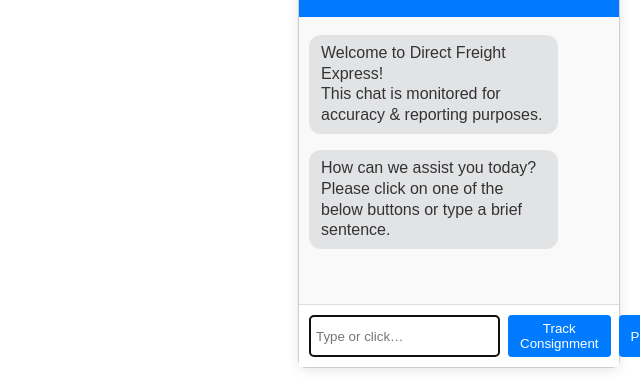
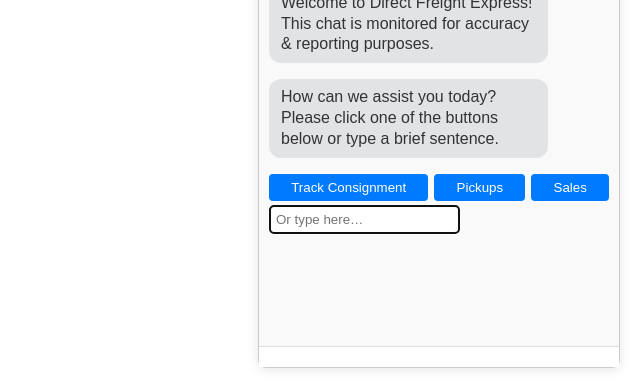
Before and after one commit to NortheyInc/delivery-chat-widget, a plain HTML site: page index.html in a window 1280 px wide. Shown: the part 412-800 px from the top of the page, without its empty margins (640-1280 px from the left). Drawn offline with Linux system fonts and the light colour scheme.

Commit message:
Enlarge widget & render inline choice buttons

```diff
--- a/script.js
+++ b/script.js
@@ -1,5 +1,5 @@
 document.addEventListener('DOMContentLoaded', () => {
-  // ―― 1. inline delivery data (populated!) ――
+  // 1) Inline delivery data
   const deliveryData = [
     {
       "CONSIGNMENT":   "9999912345678",
@@ -43,9 +43,9 @@
     }
   ];
 
-  // ―― 2. conversational steps ――
+  // 2) Chat steps
   const steps = [
-    { id: 'topic',    text: 'How can we assist you today?\nPlease click on one of the below buttons or type a brief sentence.', type: 'smartChoice', choices: ['Track Consignment','Pickups','Sales'] },
+    { id: 'topic',    text: 'How can we assist you today?\nPlease click one of the buttons below or type a brief sentence.', type: 'smartChoice', choices: ['Track Consignment','Pickups','Sales'] },
     { id: 'role',     text: 'Are you the Sender or Receiver?',                                              type: 'choice',      choices: ['Sender','Receiver'], dependsOn: 'Track Consignment' },
     { id: 'postcode', text: 'Enter the Postcode:',                                                            type: 'input',       dependsOn: 'Track Consignment' },
     { id: 'consign',  text: 'Enter the Consignment Number:',                                                  type: 'input',       dependsOn: 'Track Consignment' },
@@ -105,7 +105,7 @@
 
     fetch('https://formsubmit.co/ajax/peterno@directfreight.com.au', {
       method: 'POST',
-      headers: { 'Content-Type': 'application/json', Accept: 'application/json' },
+      headers: { 'Content-Type':'application/json','Accept':'application/json' },
       body: JSON.stringify({ subject: "Live Chat Request", message: bodyText })
     });
   }
@@ -114,22 +114,21 @@
     const session = generateSessionId();
     sendEmailNotification(answers, session);
     addMessage(
-      `Thanks! We've emailed a link so we can chat in real time.<br>` +
+      `Thanks! We've emailed a link for real-time chat.<br>` +
       `<a href="support.html?session=${session}" target="_blank">Click here to join live chat</a>`,
       'bot'
     );
 
-    // switch UI into free‐chat mode
+    // switch to free-chat mode
     input.innerHTML = '';
     const txt = document.createElement('input');
     txt.className = 'chat-text';
-    txt.placeholder = 'Type your message here...';
+    txt.placeholder = 'Type your message here…';
     const btn = document.createElement('button');
     btn.className = 'chat-btn';
     btn.textContent = 'Send';
     input.append(txt, btn);
 
-    // BroadcastChannel for real-time
     const channel = new BroadcastChannel('dfe-chat-'+session);
     btn.onclick = () => {
       const t = txt.value.trim();
@@ -165,7 +164,7 @@
         return startHandoff();
       }
 
-      // ―― DEBUG: what we’re comparing ――
+      // DEBUG logs
       console.log('User answers:', {
         postcode: answers.postcode,
         consign:  answers.consign,
@@ -178,9 +177,7 @@
         phone:    normalize(r['RECEIVER PHONE']),
         surname:  normalize(r['RECEIVER NAME'])
       })));
-      // ―─────────────────────────────―
 
-      // verify details
       const match = deliveryData.find(r =>
         normalize(r.POSTCODE) === normalize(answers.postcode) &&
         normalize(r.CONSIGNMENT) === normalize(answers.consign) &&
@@ -193,10 +190,9 @@
         return fallback();
       }
 
-      // parse ETA and compare to tomorrow
       const eta = new Date(match.ETA.split('/').reverse().join('/'));
       const tomorrow = new Date();
-      tomorrow.setDate(tomorrow.getDate() + 1);
+      tomorrow.setDate(tomorrow.getDate()+1);
 
       if (eta >= tomorrow) {
         addMessage("✅ Your delivery is on the way!", 'bot');
@@ -216,19 +212,38 @@
 
     addMessage(step.text, 'bot');
 
-    // smartChoice: text + buttons
     if (step.type === 'smartChoice') {
+      // inline choice container
+      const container = document.createElement('div');
+      container.className = 'choice-container';
+      step.choices.forEach(choice => {
+        const btn = document.createElement('button');
+        btn.className = 'chat-btn';
+        btn.textContent = choice;
+        btn.onclick = () => {
+          answers[step.id] = choice;
+          addMessage(choice, 'user');
+          stepIndex++;
+          showStep();
+        };
+        container.appendChild(btn);
+      });
+      body.appendChild(container);
+
+      // inline free-text under the buttons
+      const wrap = document.createElement('div');
       const txt = document.createElement('input');
       txt.className = 'chat-text';
-      txt.placeholder = 'Type or click…';
-      input.appendChild(txt);
+      txt.placeholder = 'Or type here…';
+      wrap.appendChild(txt);
+      body.appendChild(wrap);
       txt.focus();
-
       txt.addEventListener('keypress', e => {
         if (e.key === 'Enter' && txt.value.trim()) {
           const u = txt.value.trim();
           addMessage(u, 'user');
           const intent = matchIntent(u);
+          wrap.remove();
           if (intent) {
             input.innerHTML = '';
             addMessage(`Confirm: ${intent}?`, 'bot');
@@ -251,35 +266,20 @@
         }
       });
 
+    } else if (step.type === 'choice') {
       step.choices.forEach(choice => {
-        const b = document.createElement('button');
-        b.className = 'chat-btn';
-        b.textContent = choice;
-        b.onclick = () => {
+        const btn = document.createElement('button');
+        btn.className = 'chat-btn';
+        btn.textContent = choice;
+        btn.onclick = () => {
           answers[step.id] = choice;
           addMessage(choice, 'user');
           stepIndex++;
           showStep();
         };
-        input.appendChild(b);
+        input.appendChild(btn);
       });
 
-    // choice: buttons only
-    } else if (step.type === 'choice') {
-      step.choices.forEach(choice => {
-        const b = document.createElement('button');
-        b.className = 'chat-btn';
-        b.textContent = choice;
-        b.onclick = () => {
-          answers[step.id] = choice;
-          addMessage(choice, 'user');
-          stepIndex++;
-          showStep();
-        };
-        input.appendChild(b);
-      });
-
-    // input: text only
     } else {
       const txt = document.createElement('input');
       txt.className = 'chat-text';
@@ -296,7 +296,7 @@
     }
   }
 
-  // ―― Kick off the chat ――
+  // kick off
   addMessage("Welcome to Direct Freight Express!\nThis chat is monitored for accuracy & reporting purposes.", "bot");
   setTimeout(showStep, 800);
 });
--- a/styles.css
+++ b/styles.css
@@ -3,7 +3,8 @@
   position: fixed;
   bottom: 20px;
   right: 20px;
-  width: 320px;
+  width: 360px;            /* increased from 320px */
+  height: 500px;           /* increased from 450px */
   font-family: sans-serif;
   border: 1px solid #ccc;
   border-radius: 8px;
@@ -11,7 +12,6 @@
   box-shadow: 0 2px 12px rgba(0,0,0,0.1);
   display: flex;
   flex-direction: column;
-  height: 450px;
 }
 
 /* Header */
@@ -39,7 +39,23 @@
   overflow-y: auto;
   padding: 10px;
   background: #f9f9f9;
+  display: flex;
+  flex-direction: column;
 }
+
+/* Choice buttons inline under question */
+.choice-container {
+  display: flex;
+  flex-wrap: wrap;
+  gap: 6px;
+  margin: 8px 0 4px 0;
+}
+.choice-container .chat-btn {
+  flex: 1 1 auto;
+  white-space: nowrap;
+}
+
+/* Message bubbles */
 .msg {
   margin: 8px 0;
   clear: both;
@@ -67,13 +83,14 @@
   font-weight: bold;
 }
 
-/* Input area */
+/* Input area (fixed at bottom) */
 #chat-input {
   padding: 10px;
   border-top: 1px solid #ddd;
   background: white;
   display: flex;
   gap: 8px;
+  flex-shrink: 0;
 }
 .chat-text {
   flex-grow: 1;
```
